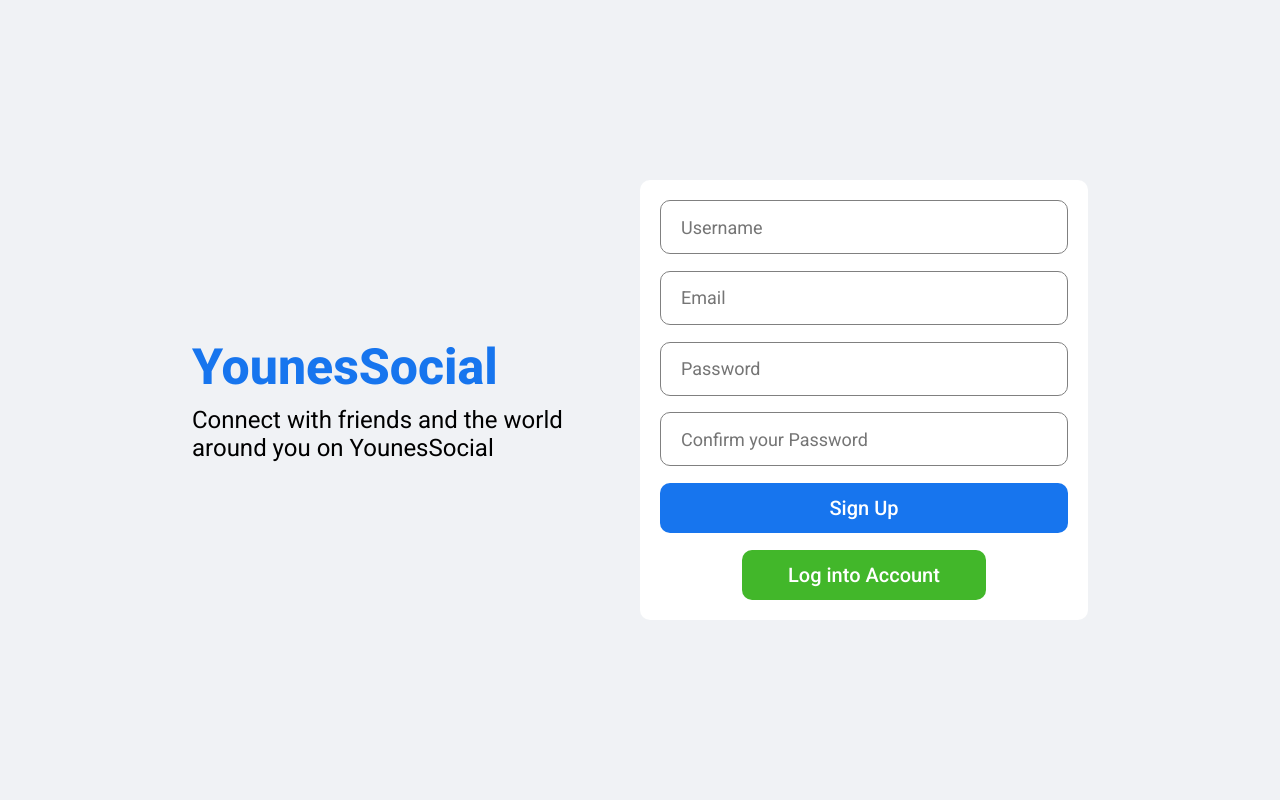
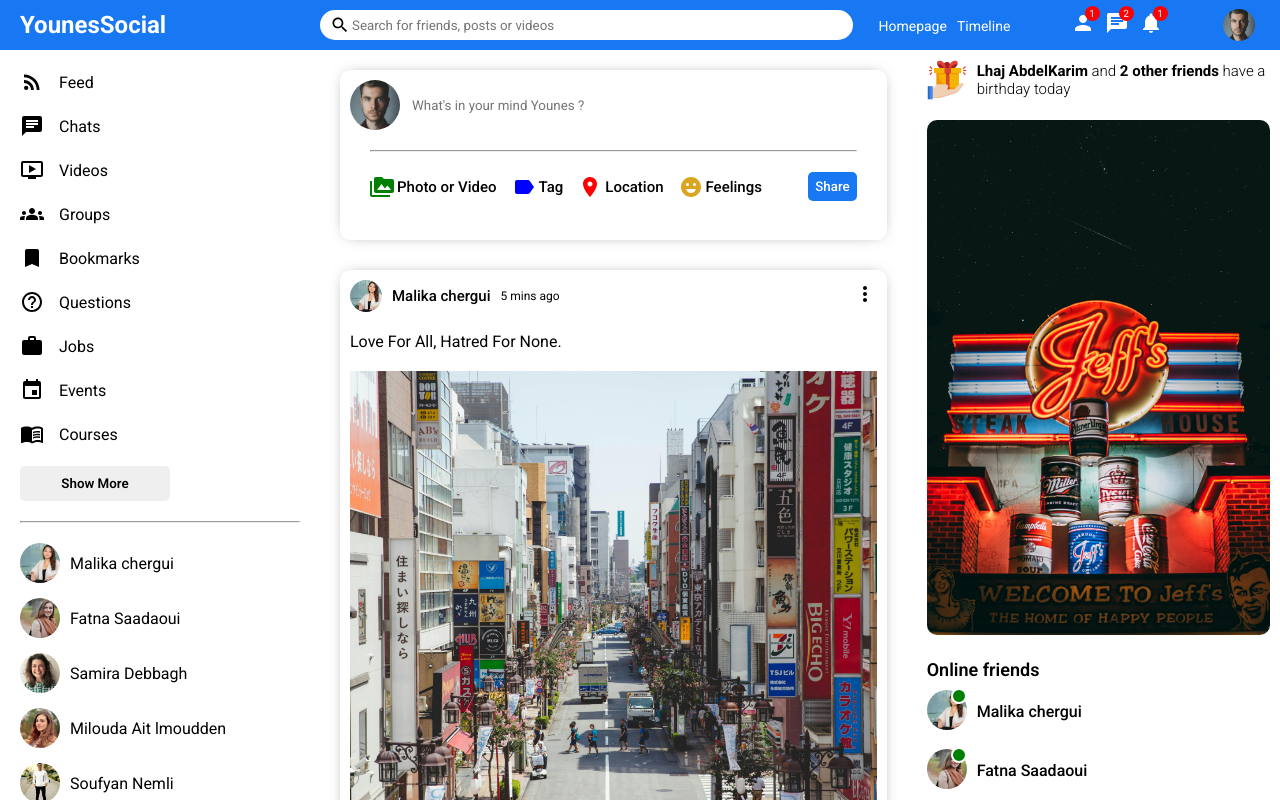
Before and after one commit to UnesABA/mern-auth-client, a React (Vite) app in the folder my-app/: page / in a window 1280 px wide. Shown: the top 800 px of the page. Built offline with nearby package versions, Linux system fonts and the light colour scheme.

Commit message:
final touch-ups

```diff
--- a/my-app/src/App.jsx
+++ b/my-app/src/App.jsx
@@ -1,10 +1,13 @@
+import Home from "./components/pages/home/Home"
+import Profile from "./components/pages/home/Home"
+import Login from "./components/pages/home/Home"
 import Register from "./components/pages/register/Register"
 import "./index.css"
 
 function App() {
   return (
     <>
-      <Register />
+      <Home />
     </>
   )
 }
--- a/my-app/src/components/rightbar/Rightbar.jsx
+++ b/my-app/src/components/rightbar/Rightbar.jsx
@@ -83,7 +83,7 @@
   return (
     <div className= "rightbar">
       <div className= "rightbarWrapper">
-        <ProfileRightbar />
+        {profile ? <ProfileRightbar /> : <HomeRightbar />}
       </div>
     </div>
   )
```
